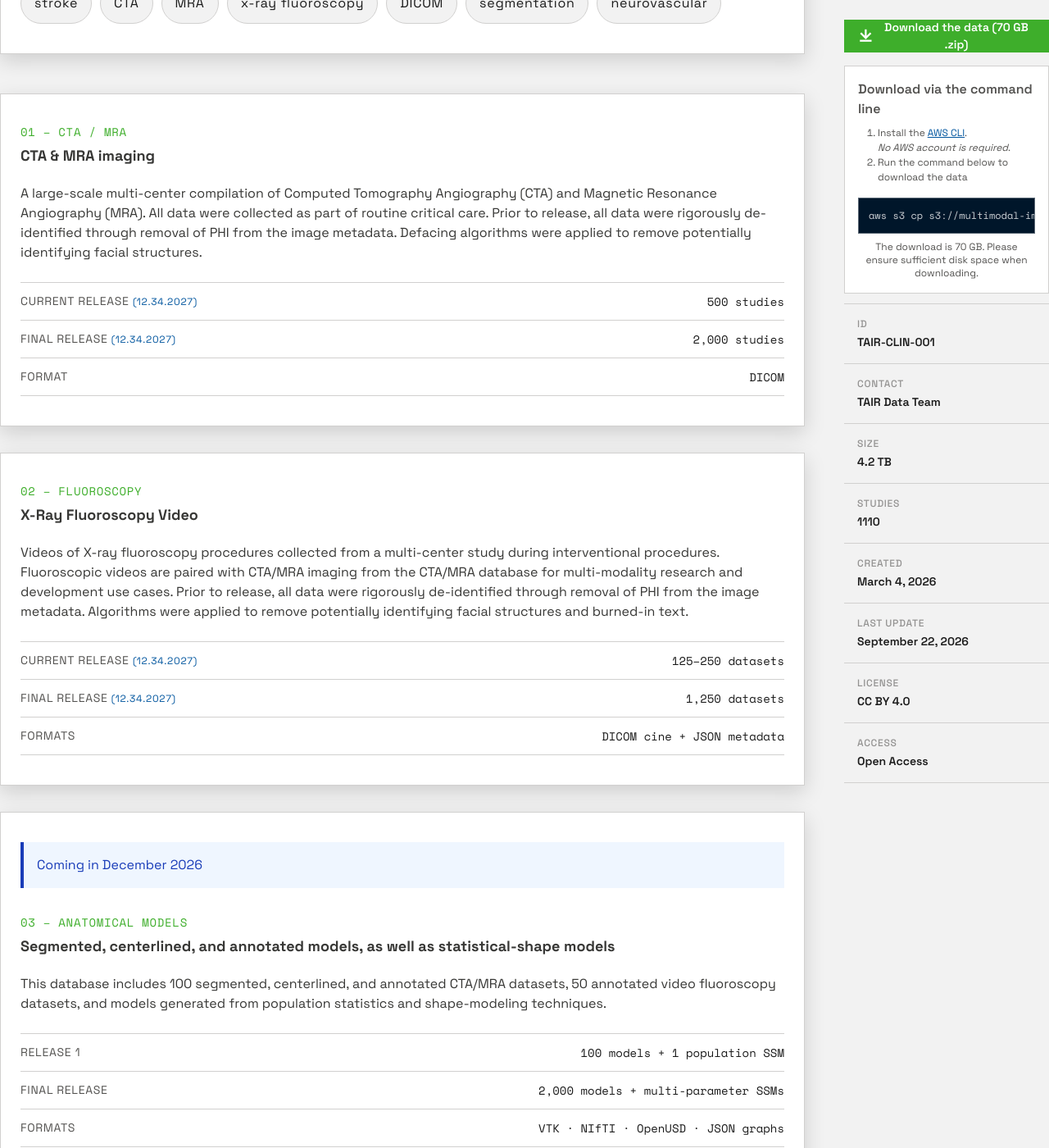
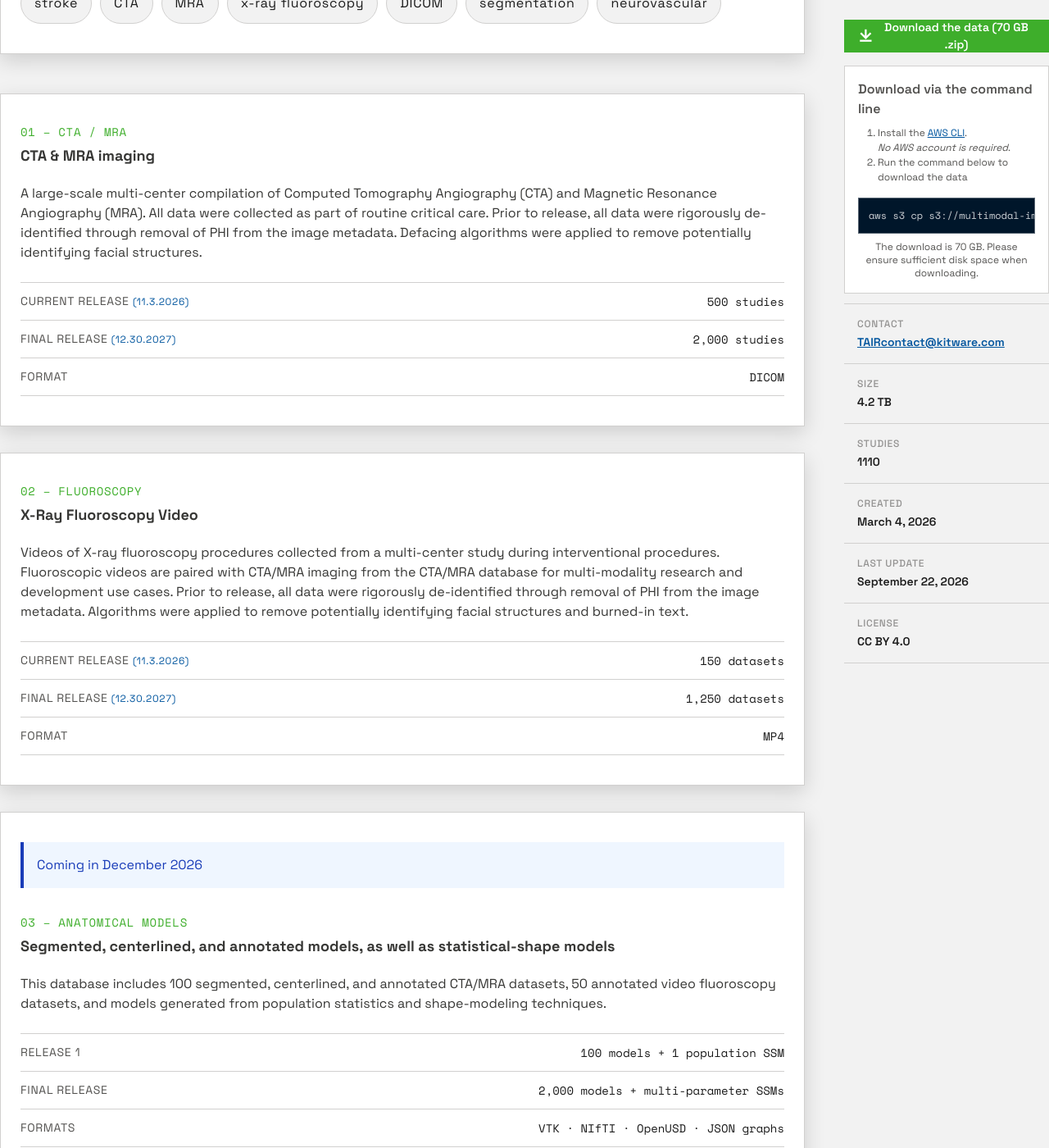
Before and after one commit to Kitware/TAIR, a Jekyll site: the page built from dataset.md, in a window 1280 px wide and 1400 px high, scrolled down 745 px. Shown: the whole window at 82% size. Built offline with Jekyll 4.4.1, drawn with Linux system fonts in a browser that asks for light colours; nearby versions of some CDN libraries; library files that are not in the unit come from our copies; some of the changed text lies outside the part shown.

```diff
--- a/_layouts/dataset.html
+++ b/_layouts/dataset.html
@@ -123,10 +123,10 @@ layout: default
             {% for item in page.dataset.metadata %}
               <div class="px-4 py-4">
                 <dt class="text-xs font-medium uppercase tracking-ui text-base-content/60">
-                  {{ item.label | escape }}
+                  {{ item.label }}
                 </dt>
                 <dd class="mt-1 text-sm font-semibold text-copy-strong">
-                  {{ item.value | escape }}
+                  {{ item.value }}
                 </dd>
               </div>
             {% endfor %}
--- a/assets/css/site.css
+++ b/assets/css/site.css
@@ -39,7 +39,6 @@
     --default-font-family: var(--font-sans);
     --default-mono-font-family: var(--font-mono);
     --color-ink-950: #00162a;
-    --color-ink-800: #004078;
     --color-heading: #373735;
     --color-copy-strong: #1b1b1b;
     --color-nav-muted: #595959;
@@ -2556,6 +2555,12 @@
   }
   .text-white {
     color: var(--color-white);
+  }
+  .text-white\/60 {
+    color: color-mix(in srgb, #fff 60%, transparent);
+    @supports (color: color-mix(in lab, red, red)) {
+      color: color-mix(in oklab, var(--color-white) 60%, transparent);
+    }
   }
   .text-white\/70 {
     color: color-mix(in srgb, #fff 70%, transparent);
--- a/dataset.md
+++ b/dataset.md
@@ -26,7 +26,6 @@ dataset:
     icon: ri-download-line
 
   advanced:
-    title:
     steps:
       - text: Install the <a href="https://docs.aws.amazon.com/cli/latest/userguide/getting-started-install.html">AWS CLI</a>.<br><em class="text-xs">No AWS account is required</em>.
       - text: Run the command below to download the data
@@ -35,10 +34,8 @@ dataset:
     note: The download is 70 GB. Please ensure sufficient disk space when downloading.
 
   metadata:
-    - label: ID
-      value: TAIR-CLIN-001
     - label: Contact
-      value: TAIR Data Team
+      value: <a href="mailto:TAIRcontact@kitware.com">TAIRcontact@kitware.com</a>
     - label: Size
       value: 4.2 TB
     - label: Studies
@@ -49,8 +46,6 @@ dataset:
       value: September 22, 2026
     - label: License
       value: CC BY 4.0
-    - label: Access
-      value: Open Access
 
   sections:
     - category: CTA / MRA
@@ -59,10 +54,10 @@ dataset:
         A large-scale multi-center compilation of Computed Tomography Angiography (CTA) and Magnetic Resonance Angiography (MRA). All data were collected as part of routine critical care. Prior to release, all data were rigorously de-identified through removal of PHI from the image metadata. Defacing algorithms were applied to remove potentially identifying facial structures.
       details:
         - label: Current release
-          note: 12.34.2027
+          note: 11.3.2026
           value: 500 studies
         - label: Final release
-          note: 12.34.2027
+          note: 12.30.2027
           value: 2,000 studies
         - label: Format
           value: DICOM
@@ -73,13 +68,13 @@ dataset:
         Videos of X-ray fluoroscopy procedures collected from a multi-center study during interventional procedures. Fluoroscopic videos are paired with CTA/MRA imaging from the CTA/MRA database for multi-modality research and development use cases. Prior to release, all data were rigorously de-identified through removal of PHI from the image metadata. Algorithms were applied to remove potentially identifying facial structures and burned-in text.
       details:
         - label: Current release
-          note: 12.34.2027
-          value: 125–250 datasets
+          note: 11.3.2026
+          value: 150 datasets
         - label: Final release
-          note: 12.34.2027
+          note: 12.30.2027
           value: 1,250 datasets
-        - label: Formats
-          value: DICOM cine + JSON metadata
+        - label: Format
+          value: MP4
 
     - category: Anatomical models
       title: Segmented, centerlined, and annotated models, as well as statistical-shape models
```
Also changed, not shown: other parts of dataset.md (+0 -1 lines), _layouts/home.html (+9 -6 lines), index.md (+23 -17 lines), assets/images/kitware-logo.png (added).
